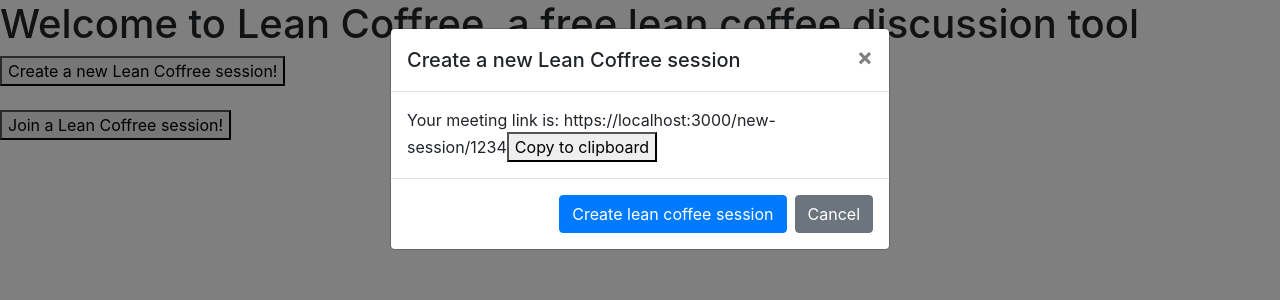
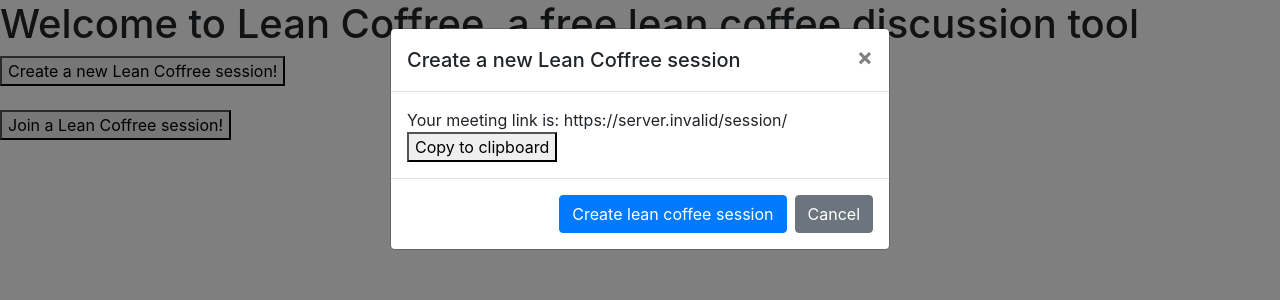
Before and after one commit to arl505/leanCoffree-backend, a React (Create React App) app in the folder frontend/: page / in a window 1280 px wide. Both pictures are taken after a click on the button "Create a new Lean Coffree session!". Shown: the top 300 px of the page. Built offline with nearby package versions, Linux system fonts and the light colour scheme; no server answers.

Commit message:
frontend now successfully communicates with backend locally, should work in prod too

```diff
--- a/frontend/package.json
+++ b/frontend/package.json
@@ -6,6 +6,7 @@
     "@testing-library/jest-dom": "^4.2.4",
     "@testing-library/react": "^9.3.2",
     "@testing-library/user-event": "^7.1.2",
+    "axios": "^0.20.0",
     "bootstrap": "^4.5.2",
     "react": "^16.13.1",
     "react-copy-to-clipboard": "^5.0.2",
--- a/frontend/src/splash/NewSessionModal.js
+++ b/frontend/src/splash/NewSessionModal.js
@@ -1,17 +1,42 @@
 import React from 'react';
+import Axios from 'axios';
 import { Button, Modal, ModalHeader, ModalBody, ModalFooter } from 'reactstrap';
 import { CopyToClipboard } from 'react-copy-to-clipboard';
 
 class NewSessionModal extends React.Component {
 
+  constructor(props) {
+    super(props);
+    this.state = {
+      newSessionId: "",
+    }
+    this.componentDidUpdate = this.componentDidUpdate.bind(this);
+  }
+
+  componentDidUpdate() {
+    if(this.props.isOpen === true && this.state.newSessionId === "") {
+      var self = this;
+      console.log("Calling backend url: " + process.env.REACT_APP_BACKEND_BASEURL);
+      Axios.post(process.env.REACT_APP_BACKEND_BASEURL + '/create-session', null)
+      .then(function (response) {
+          console.log("received success response from backend: " + response.data.id);
+          self.setState({newSessionId: response.data.id.toString()});
+        })
+        .catch(function (error) {
+          console.log("Received an error while creating new session: " + error);
+        });
+      }
+    }
+
   render() {
+    let newSessionUrl = process.env.REACT_APP_FRONTEND_BASEURL + '/session/' + this.state.newSessionId;
     return (
       <div>
         <Modal backdrop="static" isOpen={this.props.isOpen} toggle={this.props.toggle}>
           <ModalHeader toggle={this.props.toggle}>Create a new Lean Coffree session</ModalHeader>
           <ModalBody>
-            Your meeting link is: https://localhost:3000/new-session/1234
-            <CopyToClipboard text="https://localhost:3000/new-session/1234" onCopy={() => this.setState({copied: true})}>
+            Your meeting link is: {newSessionUrl}
+            <CopyToClipboard text={newSessionUrl} onCopy={() => this.setState({copied: true})}>
               <button>Copy to clipboard</button>
             </CopyToClipboard>
           </ModalBody>
```
Also changed, not shown: 2 other files (tests, documents, lock files or other folders).
